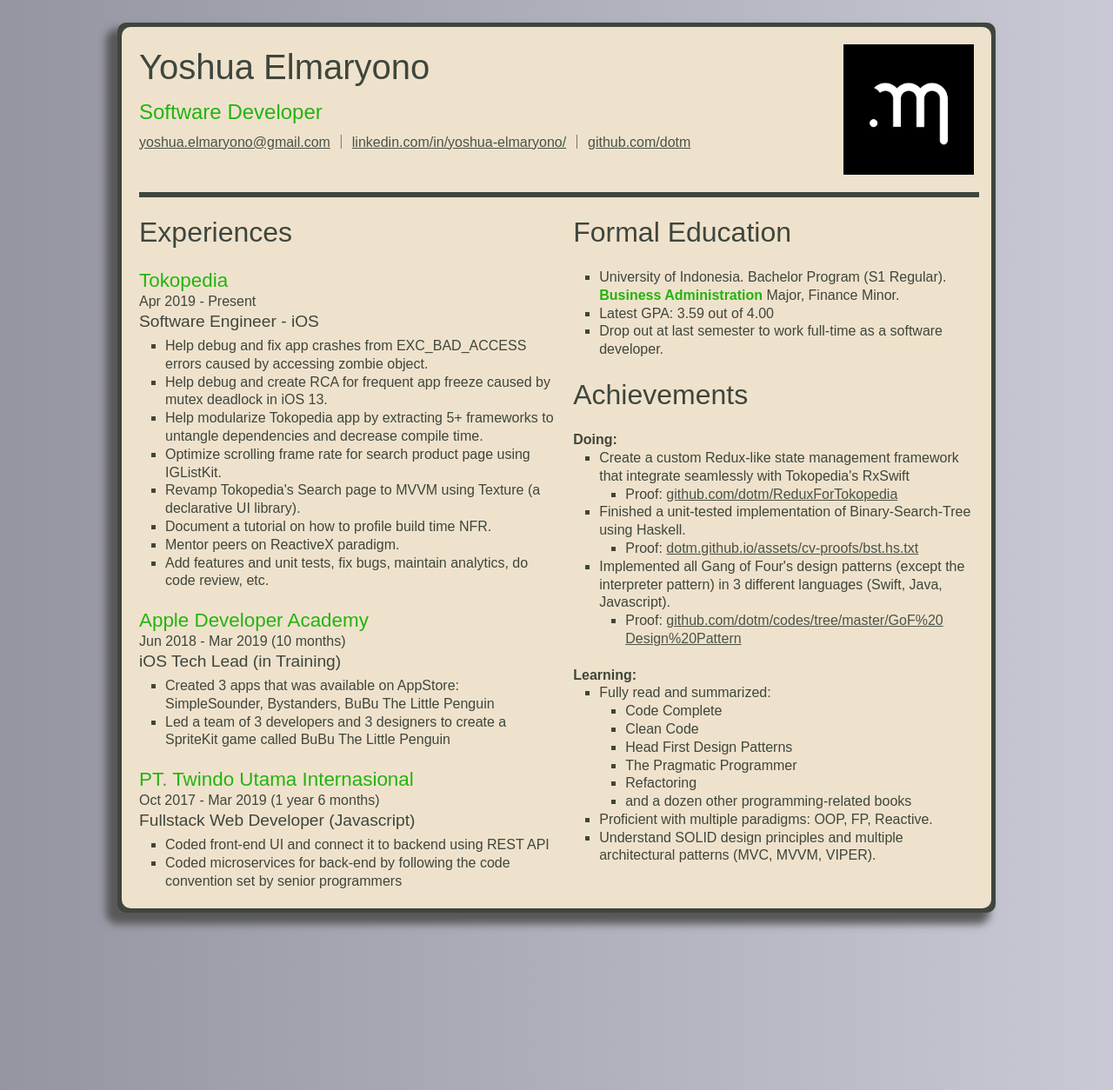
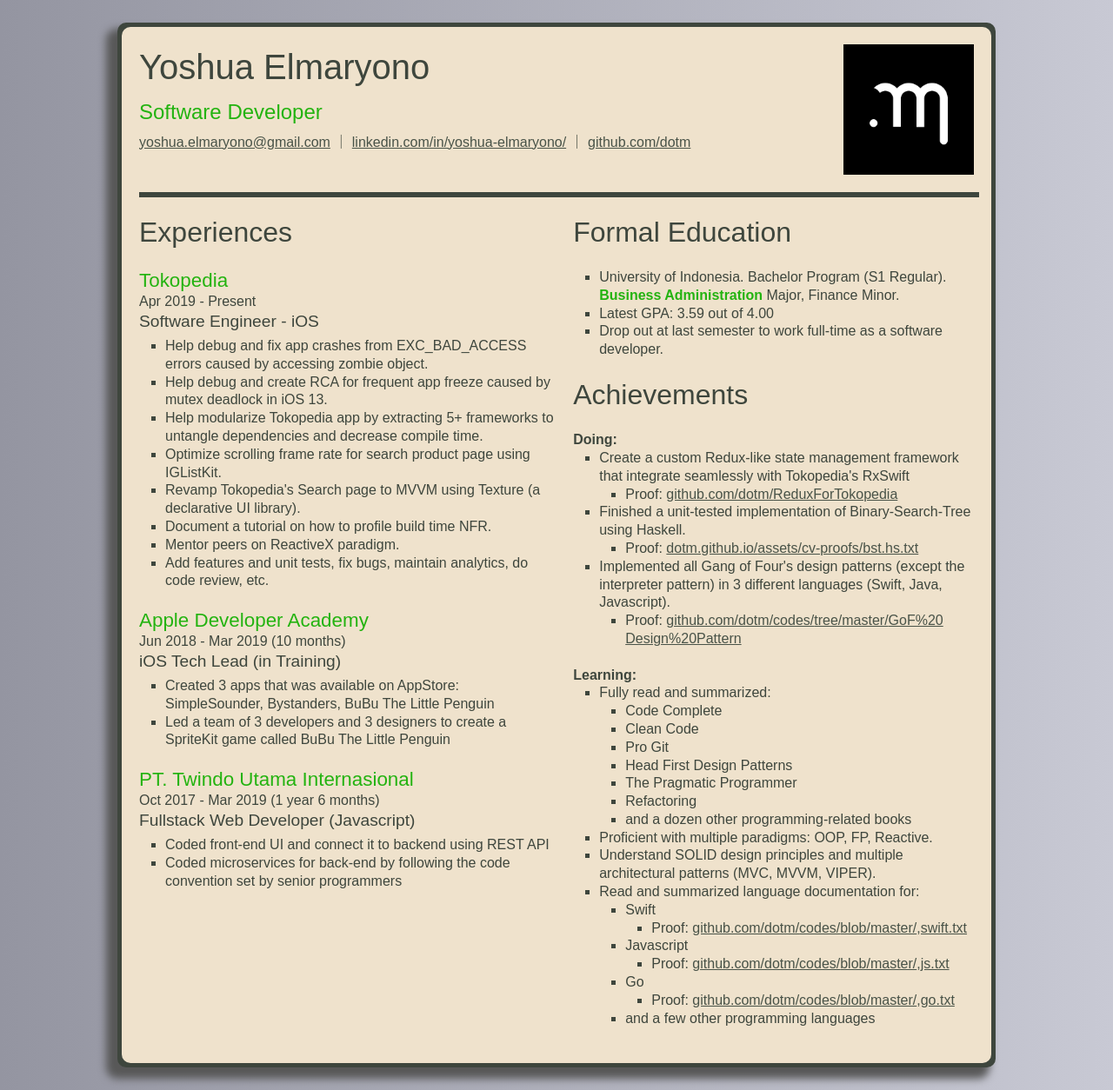
Before and after one commit to dotm/dotm.github.io, a Jekyll site: the page cv.html, which Jekyll copies as it is, in a window 1280 px wide. Shown: the whole page at 87% size. Built offline with Jekyll 4.4.1, drawn with Linux system fonts in a browser that asks for light colours.

Commit message:
update cv

```diff
--- a/cv.html
+++ b/cv.html
@@ -118,6 +118,7 @@
               <ul>
                 <li>Code Complete</li>
                 <li>Clean Code</li>
+                <li>Pro Git</li>
                 <li>Head First Design Patterns</li>
                 <li>The Pragmatic Programmer</li>
                 <li>Refactoring</li>
@@ -126,6 +127,17 @@
 
               <li>Proficient with multiple paradigms: OOP, FP, Reactive.</li>
               <li>Understand SOLID design principles and multiple architectural patterns (MVC, MVVM, VIPER).</li>
+
+              <li>Read and summarized language documentation for:</li>
+              <ul>
+                <li>Swift</li>
+                <ul><li>Proof: <a href="https://github.com/dotm/codes/blob/master/%2Cswift.txt" target="_blank">github.com/dotm/<wbr>codes/<wbr>blob/master/<wbr>,swift.txt</a></li></ul>
+                <li>Javascript</li>
+                <ul><li>Proof: <a href="https://github.com/dotm/codes/blob/master/%2Cjs.txt" target="_blank">github.com/dotm/<wbr>codes/<wbr>blob/master/<wbr>,js.txt</a></li></ul>
+                <li>Go</li>
+                <ul><li>Proof: <a href="https://github.com/dotm/codes/blob/master/%2Cgo.txt" target="_blank">github.com/dotm/<wbr>codes/<wbr>blob/master/<wbr>,go.txt</a></li></ul>
+                <li>and a few other programming languages</li>
+              </ul>
             </ul>
             <br>
 
```
